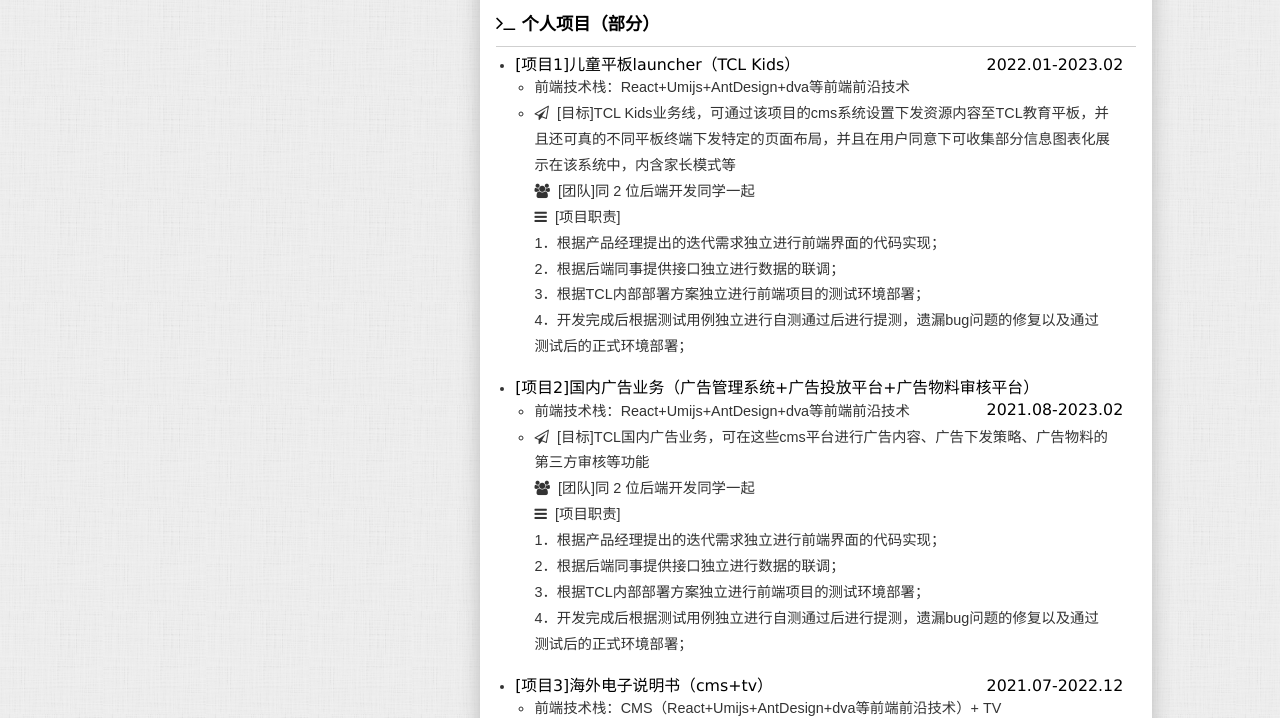
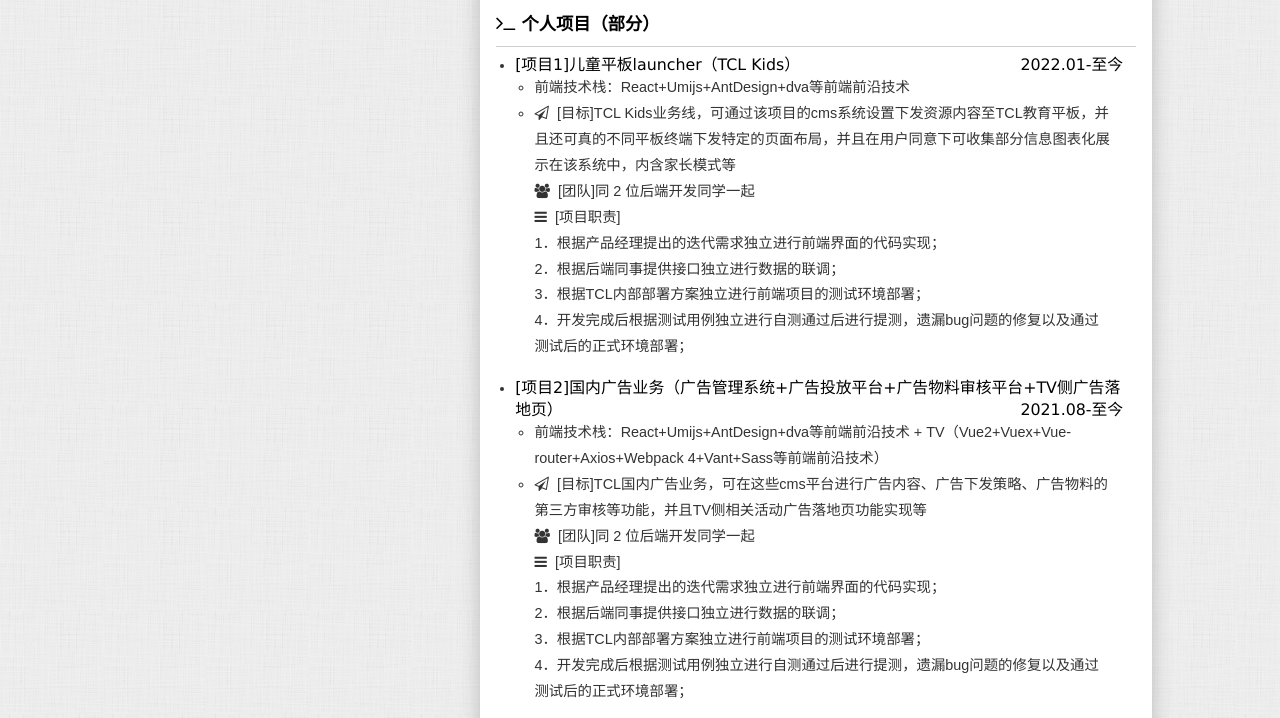
Before and after one commit to wangruxiang/ResumeOfRuxiangWang, a plain HTML site: page index.html in a window 1280 px wide. Shown: the part 1346-2064 px from the top of the page. Drawn offline with Linux system fonts and the light colour scheme.

Commit message:
Add files via upload
fix:文案修改;

```diff
--- a/index.html
+++ b/index.html
@@ -353,7 +353,7 @@
                             <!-- <span class="link">
                                 <a href="#" target="_blank">Demo</a>
                             </span> -->
-                            <time>2022.01-2023.02</time>
+                            <time>2022.01-至今</time>
                         </h3>
                         <ul class="info-content">
                             <li>前端技术栈：React+Umijs+AntDesign+dva等前端前沿技术</li>
@@ -379,17 +379,17 @@
                     </li>
                     <li>
                         <h3>
-                            <span>[项目2]国内广告业务（广告管理系统+广告投放平台+广告物料审核平台）</span>
+                            <span>[项目2]国内广告业务（广告管理系统+广告投放平台+广告物料审核平台+TV侧广告落地页）</span>
                             <!-- <span class="link">
                                 <a href="#" target="_blank">Demo</a>
                             </span> -->
-                            <time>2021.08-2023.02</time>
+                            <time>2021.08-至今</time>
                         </h3>
                         <ul class="info-content">
-                            <li>前端技术栈：React+Umijs+AntDesign+dva等前端前沿技术</li>
+                            <li>前端技术栈：React+Umijs+AntDesign+dva等前端前沿技术 + TV（Vue2+Vuex+Vue-router+Axios+Webpack 4+Vant+Sass等前端前沿技术）</li>
                             <li>
                                 <i class="fa fa-paper-plane-o" aria-hidden="true"></i>
-                                [目标]TCL国内广告业务，可在这些cms平台进行广告内容、广告下发策略、广告物料的第三方审核等功能
+                                [目标]TCL国内广告业务，可在这些cms平台进行广告内容、广告下发策略、广告物料的第三方审核等功能，并且TV侧相关活动广告落地页功能实现等
                                 <br />
                                 <i class="fa fa-users" aria-hidden="true"></i>
                                 [团队]同 2 位后端开发同学一起
@@ -653,7 +653,7 @@
     </article>
     <footer class="footer">
         <p>2023 © ruxiang.wang  最后更新时间为
-            <time>2023-03-04</time>.
+            <time>2023-03-15</time>.
         </p>
     </footer>
 
```
